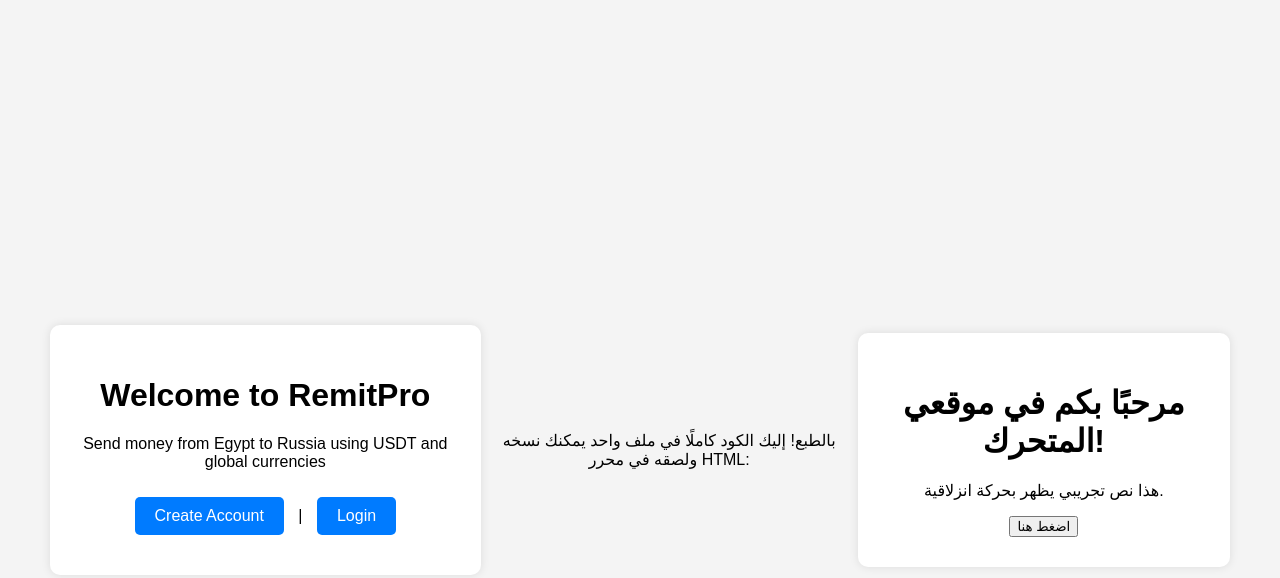
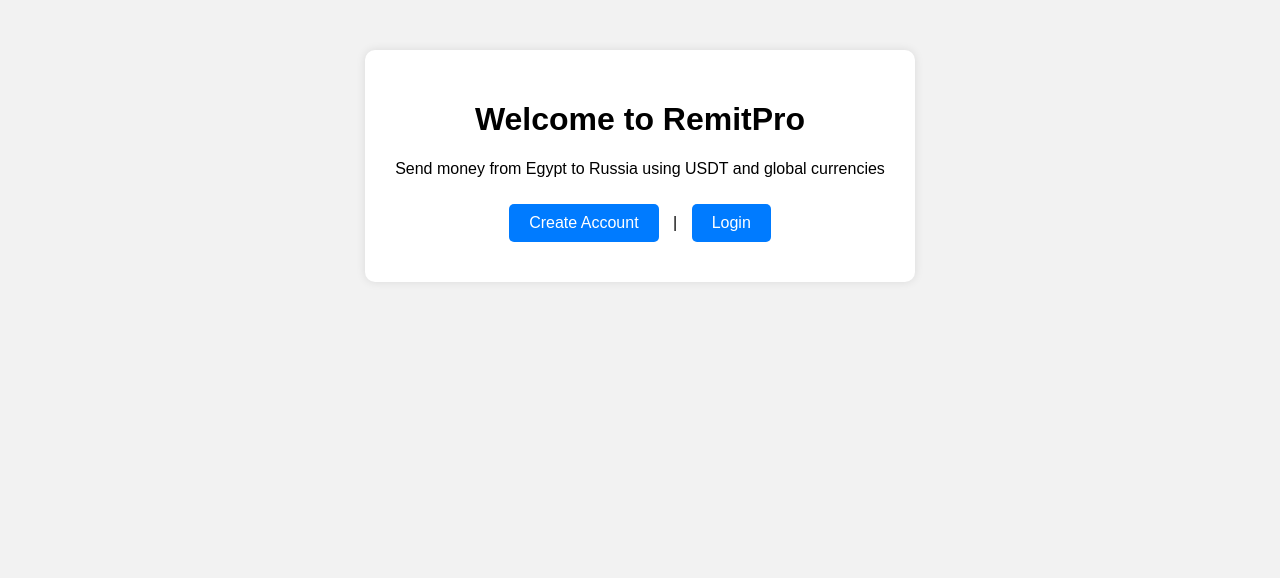
Before and after one commit to elgouker/Moony, a plain HTML site: page index.html in a window 1280 px wide. Drawn offline with Linux system fonts and the light colour scheme.

Commit message:
Update index.html

```diff
--- a/index.html
+++ b/index.html
@@ -13,76 +13,3 @@
   </div>
 </body>
 </html>
-بالطبع! إليك الكود كاملًا في ملف واحد يمكنك نسخه ولصقه في محرر HTML:
-
-<!DOCTYPE html>
-<html lang="ar">
-<head>
-    <meta charset="UTF-8">
-    <meta name="viewport" content="width=device-width, initial-scale=1.0">
-    <title>موقع ويب متحرك</title>
-    <style>
-        body {
-            font-family: Arial, sans-serif;
-            background-color: #f4f4f4;
-            display: flex;
-            justify-content: center;
-            align-items: center;
-            height: 100vh;
-            margin: 0;
-        }
-
-        .container {
-            text-align: center;
-        }
-
-        .fade-in {
-            opacity: 0;
-            animation: fadeIn 2s forwards;
-        }
-
-        .slide-in {
-            transform: translateY(50px);
-            opacity: 0;
-            animation: slideIn 1s forwards;
-        }
-
-        @keyframes fadeIn {
-            to {
-                opacity: 1;
-            }
-        }
-
-        @keyframes slideIn {
-            to {
-                transform: translateY(0);
-                opacity: 1;
-            }
-        }
-
-        .hidden {
-            display: none;
-        }
-
-        #message {
-            margin-top: 20px;
-            font-size: 18px;
-            color: green;
-        }
-    </style>
-</head>
-<body>
-    <div class="container">
-        <h1 class="fade-in">مرحبًا بكم في موقعي المتحرك!</h1>
-        <p class="slide-in">هذا نص تجريبي يظهر بحركة انزلاقية.</p>
-        <button onclick="showMessage()">اضغط هنا</button>
-        <div id="message" class="hidden">شكرًا لزيارتك!</div>
-    </div>
-    <script>
-        function showMessage() {
-            const message = document.getElementById('message');
-            message.classList.remove('hidden');
-        }
-    </script>
-</body>
-</html>
```
